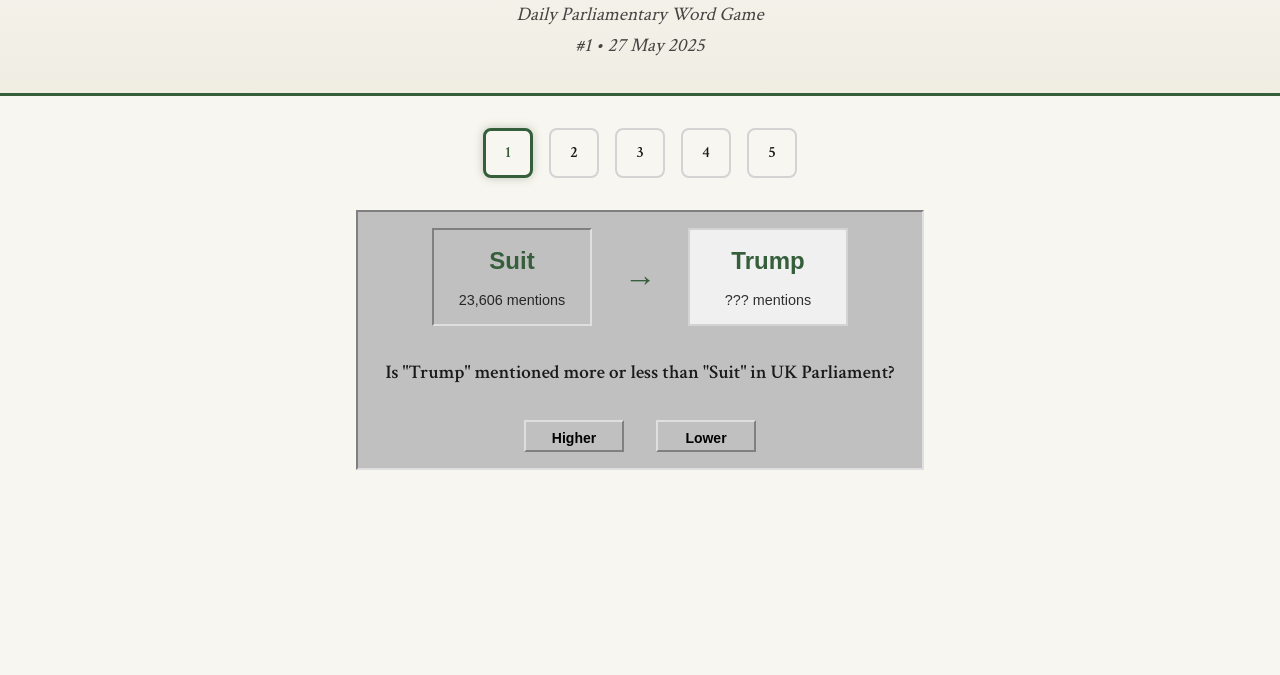
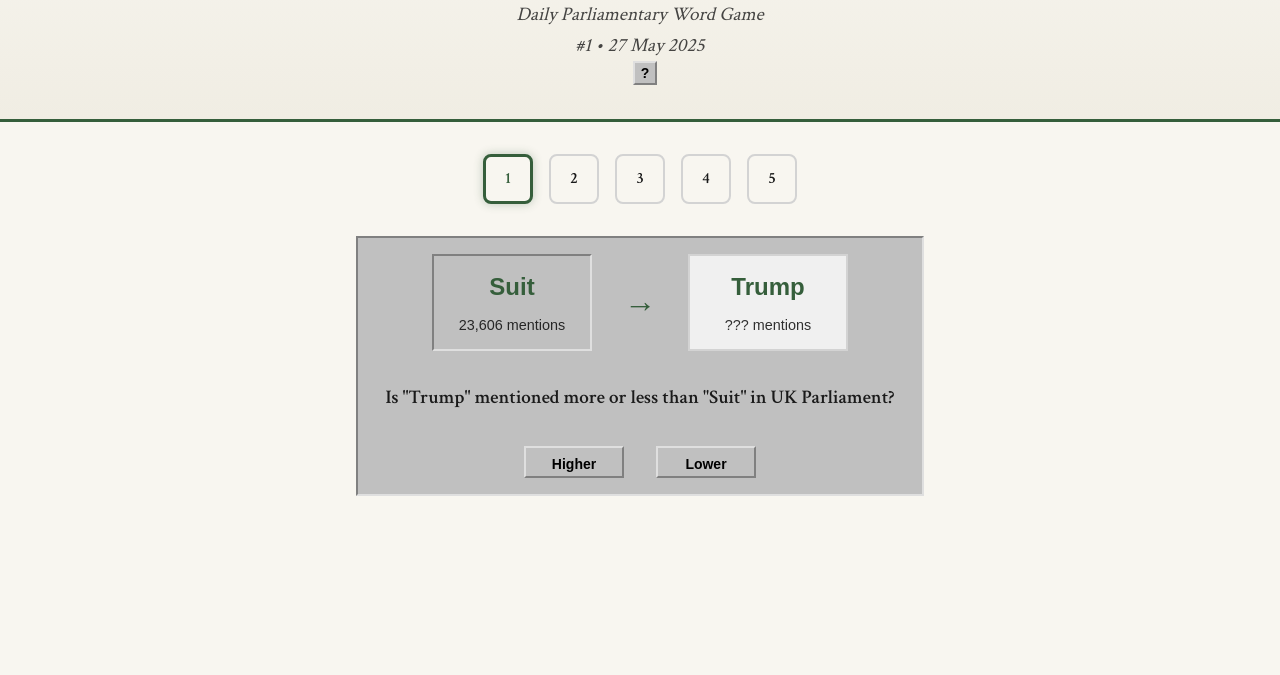
Before and after one commit to Tom-Ascott/hansbard-game, a plain HTML site: page index.html in a window 1280 px wide. Shown: the part 125-800 px from the top of the page. Drawn offline with Linux system fonts and the light colour scheme.

Commit message:
Add help button with Windows 95 styling and clear CSS organization

```diff
--- a/index.html
+++ b/index.html
@@ -17,6 +17,7 @@
       <h1>HansBard</h1>
       <p>Daily Parliamentary Word Game</p>
       <p class="game-info">#1 • <span id="current-date"></span></p>
+      <button class="help-btn" id="help-button">?</button>
     </header>
 
     <!--
--- a/style.css
+++ b/style.css
@@ -351,3 +351,16 @@ main {
   border-radius: 8px;
   box-shadow: inset 0 0 50px rgba(0, 0, 0, 0.1);
 }
+.help-btn {
+  background: #c0c0c0;
+  border: 2px solid;
+  border-color: #dfdfdf #808080 #808080 #dfdfdf;
+  font-family: "MS Sans Serif", sans-serif;
+  font-size: 14px;
+  font-weight: bold;
+  width: 24px;
+  height: 24px;
+  border-radius: 0;
+  cursor: pointer;
+  margin-left: 10px;
+}
```
